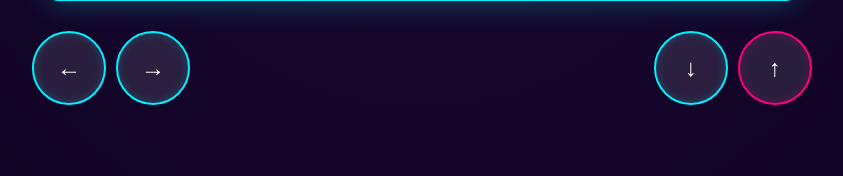
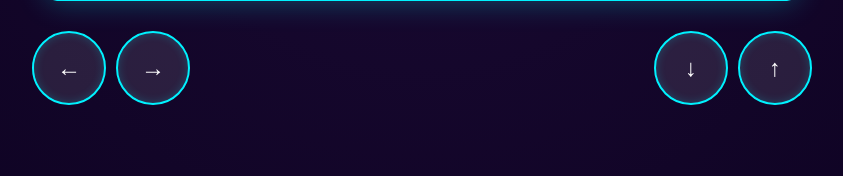
Before and after one commit to arkooovov-spec/Arkooovov2, a Flask app: page / in a window 1280 px wide. Shown: the part 624-800 px from the top of the page, without its empty margins (218-1061 px from the left). Run offline with Flask 3, Linux system fonts and the light colour scheme.

Commit message:
Fix: Unify button styles by removing custom jump button styling
Removed the `btn-jump` class and associated CSS to ensure all control
buttons have a uniform appearance.

Co-authored-by: i4egod <10879660+i4egod@users.noreply.github.com>

```diff
--- a/templates/index.html
+++ b/templates/index.html
@@ -69,13 +69,6 @@
             transform: scale(0.9);
             background: rgba(0, 242, 255, 0.3);
         }
-        .btn-jump {
-            border-color: var(--neon-pink);
-            box-shadow: inset 0 0 10px rgba(255, 0, 127, 0.2);
-        }
-        .btn-jump:active {
-            background: rgba(255, 0, 127, 0.3);
-        }
         @media (max-width: 600px) {
             .btn {
                 width: 60px;
@@ -97,7 +90,7 @@
         </div>
         <div class="control-group">
             <div class="btn" id="btn-down">↓</div>
-            <div class="btn btn-jump" id="btn-up">↑</div>
+            <div class="btn" id="btn-up">↑</div>
         </div>
     </div>
 
```
